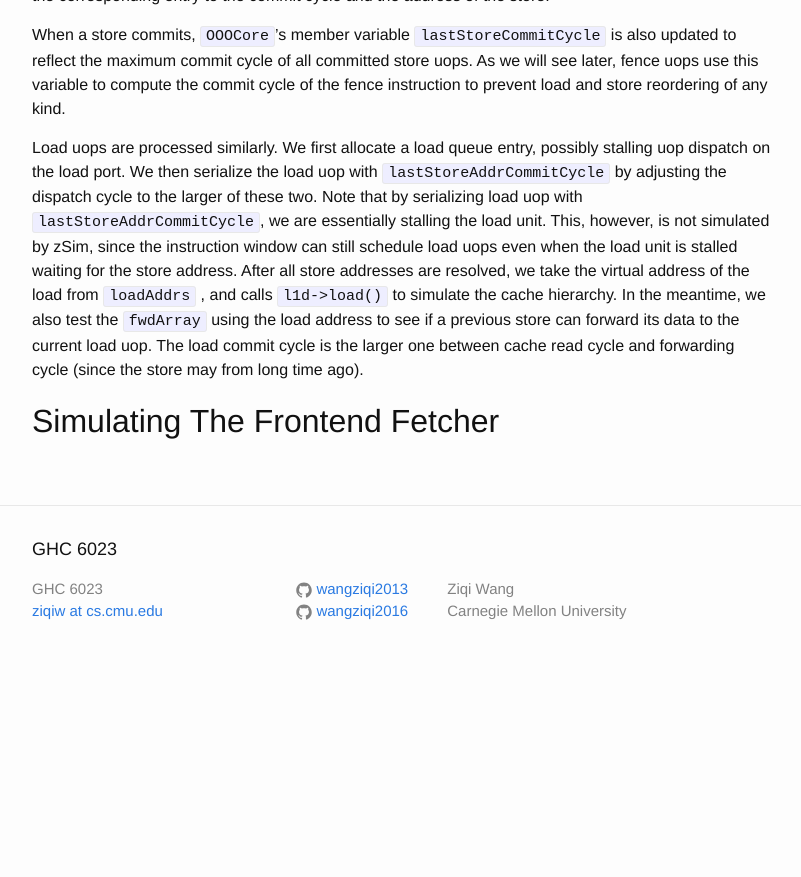
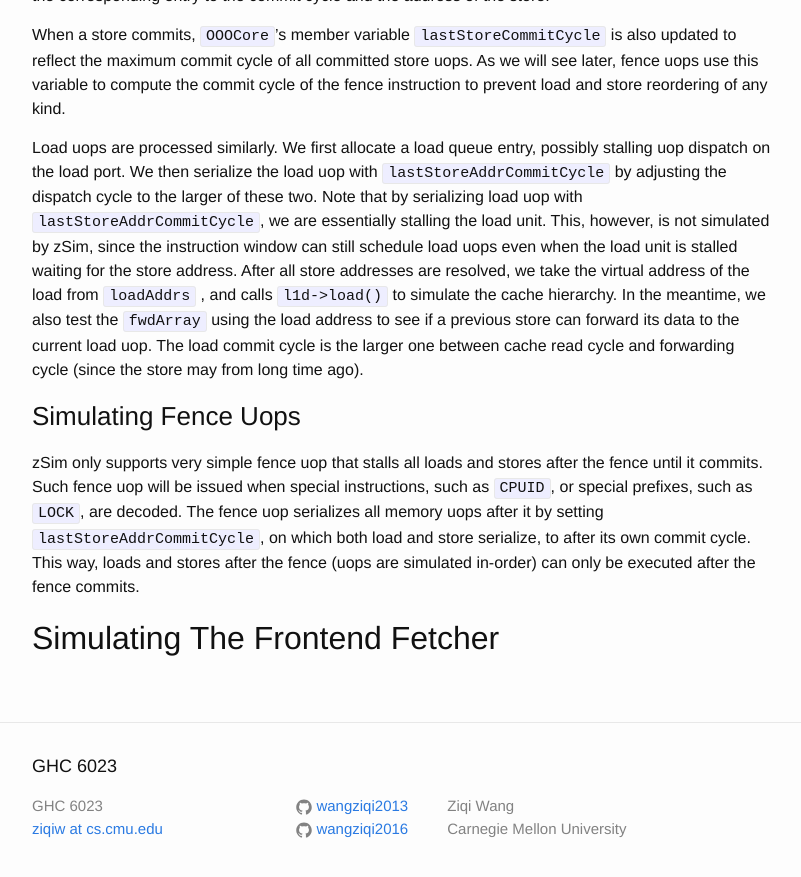
Before and after one commit to wangziqi2013/wangziqi2013.github.io, a Jekyll site: the page built from _posts/2019-12-31-zsim-microarch.markdown, in a window 1280 px wide and 900 px high, scrolled down 21592 px. Shown: the top 877 px of the window, without its empty margins (238-1039 px from the left). Built offline with Jekyll 4.4.1, drawn with Linux system fonts in a browser that asks for light colours; before the commit the page ends 22275 px from its top, so only the background shows below that.

Commit message:
Adding fence

```diff
--- a/_posts/2019-12-31-zsim-microarch.markdown
+++ b/_posts/2019-12-31-zsim-microarch.markdown
@@ -787,4 +787,12 @@ from `loadAddrs` , and calls `l1d->load()` to simulate the cache hierarchy. In t
 using the load address to see if a previous store can forward its data to the current load uop. The load commit
 cycle is the larger one between cache read cycle and forwarding cycle (since the store may from long time ago).
 
+### Simulating Fence Uops
+
+zSim only supports very simple fence uop that stalls all loads and stores after the fence until it commits. Such fence
+uop will be issued when special instructions, such as `CPUID`, or special prefixes, such as `LOCK`, are decoded. The
+fence uop serializes all memory uops after it by setting `lastStoreAddrCommitCycle`, on which both load and store
+serialize, to after its own commit cycle. This way, loads and stores after the fence (uops are simulated in-order)
+can only be executed after the fence commits.
+
 ## Simulating The Frontend Fetcher
```
